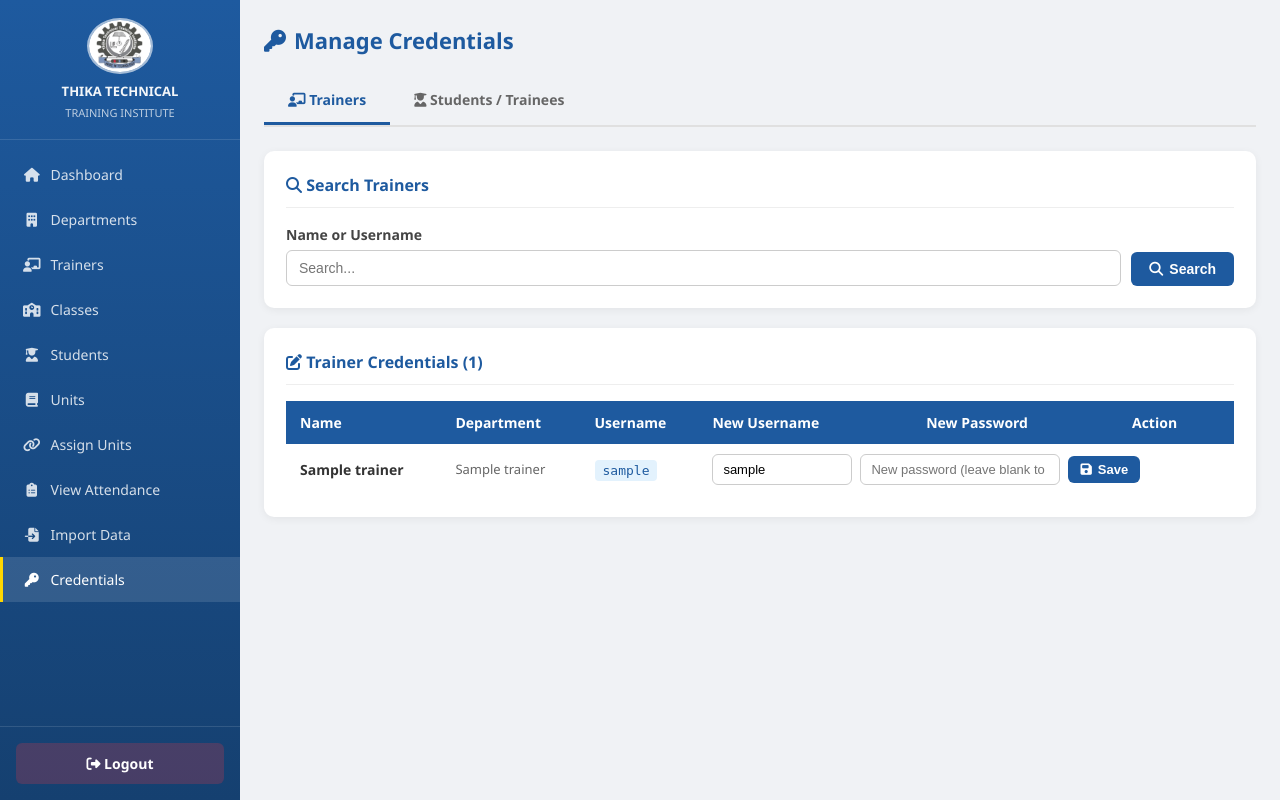
After one commit to alexfreed1/myrenderproject, a Flask app: page /admin/credentials in a window 1280 px wide. The commit adds this page. Run offline with Flask 3, Linux system fonts and the light colour scheme; the visitor is signed in with stand-in values (Sample User, id 1); a database or web service that is not in the repository returns one stand-in record (values such as "Sample title"); some libraries are stand-ins or nearby versions.

Commit message:
feat: credentials management page for trainers and students

```diff
--- a/routes/admin.py
+++ b/routes/admin.py
@@ -385,7 +385,92 @@ def assign_units():
     assignments = cur.fetchall()
     return render_template('admin/assign_units.html', depts_list=depts_list, classes=classes, units=units, trainers=trainers, assignments=assignments, filter_dept=filter_dept, filter_class=filter_class, filter_trainer=filter_trainer, error=error, success=success)
 
-# ── View Attendance ───────────────────────────────────────────────────────────
+# ── Credentials Management ────────────────────────────────────────────────────
+
+@admin_bp.route('/credentials', methods=['GET', 'POST'])
+@admin_required
+def credentials():
+    db = get_db(); cur = db.cursor()
+    success = error = None
+    tab = request.args.get('tab', 'trainers')  # 'trainers' or 'students'
+
+    if request.method == 'POST':
+        action = request.form.get('action')
+
+        # ── Update trainer credentials ──
+        if action == 'update_trainer':
+            tid = request.form.get('trainer_id', 0, type=int)
+            new_user = request.form.get('username', '').strip()
+            new_pass = request.form.get('password', '').strip()
+            if tid and new_user:
+                if new_pass:
+                    cur.execute("UPDATE trainers SET username=%s, password=%s WHERE id=%s", (new_user, new_pass, tid))
+                else:
+                    cur.execute("UPDATE trainers SET username=%s WHERE id=%s", (new_user, tid))
+                db.commit()
+                success = "Trainer credentials updated."
+            else:
+                error = "Trainer ID and username are required."
+            tab = 'trainers'
+
+        # ── Update student credentials ──
+        elif action == 'update_student':
+            sid = request.form.get('student_id', 0, type=int)
+            new_pass = request.form.get('password', '').strip()
+            if sid and new_pass:
+                cur.execute("UPDATE students SET password=%s WHERE id=%s", (new_pass, sid))
+                db.commit()
+                success = "Student password updated."
+            else:
+                error = "Student ID and new password are required."
+            tab = 'students'
+
+        # ── Reset student password to default ──
+        elif action == 'reset_student':
+            sid = request.form.get('student_id', 0, type=int)
+            if sid:
+                cur.execute("UPDATE students SET password='123456' WHERE id=%s", (sid,))
+                db.commit()
+                success = "Student password reset to 123456."
+            tab = 'students'
+
+        return redirect(url_for('admin.credentials') + f'?tab={tab}&msg=' + (success or error or ''))
+
+    msg = request.args.get('msg', '')
+
+    # Fetch trainers
+    search_t = request.args.get('search_t', '').strip()
+    if search_t:
+        cur.execute("""SELECT t.*, d.name as dept_name FROM trainers t
+            LEFT JOIN departments d ON t.department_id=d.id
+            WHERE t.name ILIKE %s OR t.username ILIKE %s ORDER BY t.name""",
+            (f'%{search_t}%', f'%{search_t}%'))
+    else:
+        cur.execute("""SELECT t.*, d.name as dept_name FROM trainers t
+            LEFT JOIN departments d ON t.department_id=d.id ORDER BY t.name""")
+    trainers_list = cur.fetchall()
+
+    # Fetch students
+    search_s = request.args.get('search_s', '').strip()
+    filter_class = request.args.get('filter_class', 0, type=int)
+    conditions = []; params = []
+    if search_s:
+        conditions.append("(s.full_name ILIKE %s OR s.admission_number ILIKE %s)")
+        params += [f'%{search_s}%', f'%{search_s}%']
+    if filter_class:
+        conditions.append("s.class_id=%s"); params.append(filter_class)
+    where = ("WHERE " + " AND ".join(conditions)) if conditions else ""
+    cur.execute(f"""SELECT s.*, c.name as class_name FROM students s
+        LEFT JOIN classes c ON s.class_id=c.id {where} ORDER BY s.full_name""", params)
+    students_list = cur.fetchall()
+
+    cur.execute("SELECT * FROM classes ORDER BY name")
+    classes_list = cur.fetchall()
+
+    return render_template('admin/credentials.html',
+        tab=tab, msg=msg, trainers_list=trainers_list,
+        students_list=students_list, classes_list=classes_list,
+        search_t=search_t, search_s=search_s, filter_class=filter_class)
 
 @admin_bp.route('/view_attendance')
 @admin_required
--- a/templates/admin/base.html
+++ b/templates/admin/base.html
@@ -28,6 +28,7 @@
       <a href="/admin/assign_units"><i class="fas fa-link fa-fw"></i> Assign Units</a>
       <a href="/admin/view_attendance"><i class="fas fa-clipboard-list fa-fw"></i> View Attendance</a>
       <a href="/admin/import_data"><i class="fas fa-file-import fa-fw"></i> Import Data</a>
+      <a href="/admin/credentials"><i class="fas fa-key fa-fw"></i> Credentials</a>
     </div>
     <div class="sidebar-footer">
       <a href="/admin/logout"><i class="fas fa-sign-out-alt"></i> Logout</a>
--- /dev/null
+++ b/templates/admin/credentials.html
@@ -0,0 +1,165 @@
+{% extends 'admin/base.html' %}
+{% block title %}Credentials{% endblock %}
+{% block content %}
+<h1 class="page-title"><i class="fas fa-key"></i> Manage Credentials</h1>
+
+{% if msg %}
+<div class="alert {% if 'updated' in msg or 'reset' in msg %}alert-success{% else %}alert-error{% endif %}"
+     style="display:flex;align-items:center;gap:10px;">
+  <i class="fas fa-{% if 'updated' in msg or 'reset' in msg %}check-circle{% else %}exclamation-circle{% endif %}"></i>
+  {{ msg }}
+</div>
+{% endif %}
+
+<!-- Tabs -->
+<div style="display:flex;gap:0;margin-bottom:24px;border-bottom:2px solid #e0e0e0;">
+  <a href="/admin/credentials?tab=trainers"
+     style="padding:12px 24px;font-weight:600;font-size:14px;text-decoration:none;border-bottom:3px solid {% if tab == 'trainers' %}#1e5a9f{% else %}transparent{% endif %};color:{% if tab == 'trainers' %}#1e5a9f{% else %}#666{% endif %};">
+    <i class="fas fa-chalkboard-teacher"></i> Trainers
+  </a>
+  <a href="/admin/credentials?tab=students"
+     style="padding:12px 24px;font-weight:600;font-size:14px;text-decoration:none;border-bottom:3px solid {% if tab == 'students' %}#1e5a9f{% else %}transparent{% endif %};color:{% if tab == 'students' %}#1e5a9f{% else %}#666{% endif %};">
+    <i class="fas fa-user-graduate"></i> Students / Trainees
+  </a>
+</div>
+
+<!-- ══ TRAINERS TAB ══════════════════════════════════════════════════════════ -->
+{% if tab == 'trainers' %}
+
+<div class="section-card" style="margin-bottom:20px;">
+  <h3><i class="fas fa-search"></i> Search Trainers</h3>
+  <form method="get" action="/admin/credentials" style="display:flex;gap:10px;flex-wrap:wrap;align-items:flex-end;">
+    <input type="hidden" name="tab" value="trainers">
+    <div class="form-group" style="margin:0;flex:1;min-width:220px;">
+      <label>Name or Username</label>
+      <input type="text" name="search_t" class="form-control" value="{{ search_t }}" placeholder="Search...">
+    </div>
+    <button type="submit" class="btn btn-primary"><i class="fas fa-search"></i> Search</button>
+    {% if search_t %}<a href="/admin/credentials?tab=trainers" class="btn" style="background:#6c757d;color:#fff;">Clear</a>{% endif %}
+  </form>
+</div>
+
+<div class="section-card">
+  <h3><i class="fas fa-edit"></i> Trainer Credentials ({{ trainers_list|length }})</h3>
+  <div class="table-wrap">
+    <table>
+      <thead>
+        <tr><th>Name</th><th>Department</th><th>Username</th><th>New Username</th><th>New Password</th><th>Action</th></tr>
+      </thead>
+      <tbody>
+        {% for t in trainers_list %}
+        <tr>
+          <td><strong>{{ t.name }}</strong></td>
+          <td style="color:#666;font-size:13px;">{{ t.dept_name or '-' }}</td>
+          <td>
+            <span style="background:#e3f2fd;color:#1e5a9f;padding:3px 8px;border-radius:4px;font-size:13px;font-family:monospace;">
+              {{ t.username }}
+            </span>
+          </td>
+          <td colspan="3">
+            <form method="post" action="/admin/credentials?tab=trainers"
+                  style="display:flex;gap:8px;align-items:center;flex-wrap:wrap;">
+              <input type="hidden" name="action" value="update_trainer">
+              <input type="hidden" name="trainer_id" value="{{ t.id }}">
+              <input type="text" name="username" class="form-control"
+                     value="{{ t.username }}" placeholder="Username"
+                     style="max-width:140px;margin:0;padding:7px 10px;font-size:13px;">
+              <input type="text" name="password" class="form-control"
+                     placeholder="New password (leave blank to keep)"
+                     style="max-width:200px;margin:0;padding:7px 10px;font-size:13px;">
+              <button type="submit" class="btn btn-primary btn-sm"
+                      onclick="return confirm('Update credentials for {{ t.name }}?')">
+                <i class="fas fa-save"></i> Save
+              </button>
+            </form>
+          </td>
+        </tr>
+        {% else %}
+        <tr><td colspan="6" style="text-align:center;color:#aaa;padding:24px;">No trainers found.</td></tr>
+        {% endfor %}
+      </tbody>
+    </table>
+  </div>
+</div>
+
+<!-- ══ STUDENTS TAB ══════════════════════════════════════════════════════════ -->
+{% else %}
+
+<div class="section-card" style="margin-bottom:20px;">
+  <h3><i class="fas fa-search"></i> Search Students</h3>
+  <form method="get" action="/admin/credentials" style="display:flex;gap:10px;flex-wrap:wrap;align-items:flex-end;">
+    <input type="hidden" name="tab" value="students">
+    <div class="form-group" style="margin:0;flex:1;min-width:200px;">
+      <label>Name or Admission No</label>
+      <input type="text" name="search_s" class="form-control" value="{{ search_s }}" placeholder="Search...">
+    </div>
+    <div class="form-group" style="margin:0;min-width:180px;">
+      <label>Filter by Class</label>
+      <select name="filter_class" class="form-control">
+        <option value="">All Classes</option>
+        {% for c in classes_list %}
+          <option value="{{ c.id }}" {% if filter_class == c.id %}selected{% endif %}>{{ c.name }}</option>
+        {% endfor %}
+      </select>
+    </div>
+    <button type="submit" class="btn btn-primary"><i class="fas fa-search"></i> Search</button>
+    {% if search_s or filter_class %}
+      <a href="/admin/credentials?tab=students" class="btn" style="background:#6c757d;color:#fff;">Clear</a>
+    {% endif %}
+  </form>
+</div>
+
+<div class="section-card">
+  <div style="display:flex;justify-content:space-between;align-items:center;flex-wrap:wrap;gap:10px;margin-bottom:16px;">
+    <h3 style="margin:0;border:none;padding:0;"><i class="fas fa-edit"></i> Student Credentials ({{ students_list|length }})</h3>
+    <div style="background:#fff3e0;border-radius:6px;padding:8px 14px;font-size:13px;color:#e65100;">
+      <i class="fas fa-info-circle"></i> Default password for new students is <strong>123456</strong>
+    </div>
+  </div>
+  <div class="table-wrap">
+    <table>
+      <thead>
+        <tr><th>Adm No</th><th>Name</th><th>Class</th><th>Set New Password</th><th>Actions</th></tr>
+      </thead>
+      <tbody>
+        {% for s in students_list %}
+        <tr>
+          <td><strong style="font-family:monospace;color:#1e5a9f;">{{ s.admission_number }}</strong></td>
+          <td>{{ s.full_name }}</td>
+          <td style="color:#666;font-size:13px;">{{ s.class_name or '-' }}</td>
+          <td>
+            <form method="post" action="/admin/credentials?tab=students"
+                  style="display:flex;gap:8px;align-items:center;">
+              <input type="hidden" name="action" value="update_student">
+              <input type="hidden" name="student_id" value="{{ s.id }}">
+              <input type="text" name="password" class="form-control"
+                     placeholder="New password"
+                     style="max-width:180px;margin:0;padding:7px 10px;font-size:13px;" required>
+              <button type="submit" class="btn btn-primary btn-sm"
+                      onclick="return confirm('Update password for {{ s.full_name }}?')">
+                <i class="fas fa-save"></i> Save
+              </button>
+            </form>
+          </td>
+          <td>
+            <form method="post" action="/admin/credentials?tab=students" style="display:inline;">
+              <input type="hidden" name="action" value="reset_student">
+              <input type="hidden" name="student_id" value="{{ s.id }}">
+              <button type="submit" class="btn btn-sm"
+                      style="background:#ff9800;color:#fff;"
+                      onclick="return confirm('Reset password for {{ s.full_name }} to 123456?')">
+                <i class="fas fa-undo"></i> Reset
+              </button>
+            </form>
+          </td>
+        </tr>
+        {% else %}
+        <tr><td colspan="5" style="text-align:center;color:#aaa;padding:24px;">No students found.</td></tr>
+        {% endfor %}
+      </tbody>
+    </table>
+  </div>
+</div>
+
+{% endif %}
+{% endblock %}
```
